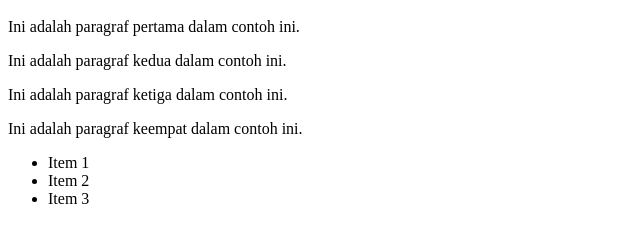
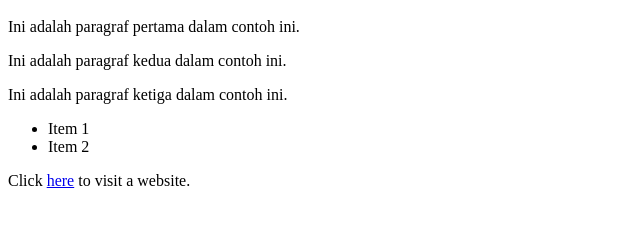
Before and after one commit to tugasriyadi/3SE, a plain HTML site: page index.html in a window 1280 px wide. Shown: the part 48-290 px from the top of the page, without its empty margins (0-640 px from the left). Drawn offline with Linux system fonts and the light colour scheme.

Commit message:
Update index.html
Menghapus p4 dan item3 lalu nambahkan href

```diff
--- a/index.html
+++ b/index.html
@@ -7,11 +7,10 @@
     <p>Ini adalah paragraf pertama dalam contoh ini.</p>
     <p>Ini adalah paragraf kedua dalam contoh ini.</p>
     <p>Ini adalah paragraf ketiga dalam contoh ini.</p>
-    <p>Ini adalah paragraf keempat dalam contoh ini.</p>
-     <ul>
+    <ul>
       <li>Item 1</li>
       <li>Item 2</li>
-      <li>Item 3</li>
-    </ul>
+     </ul>
+    <p>Click <a href="https://www.google.com">here</a> to visit a website.</p>
       </body>
 </html>
```
